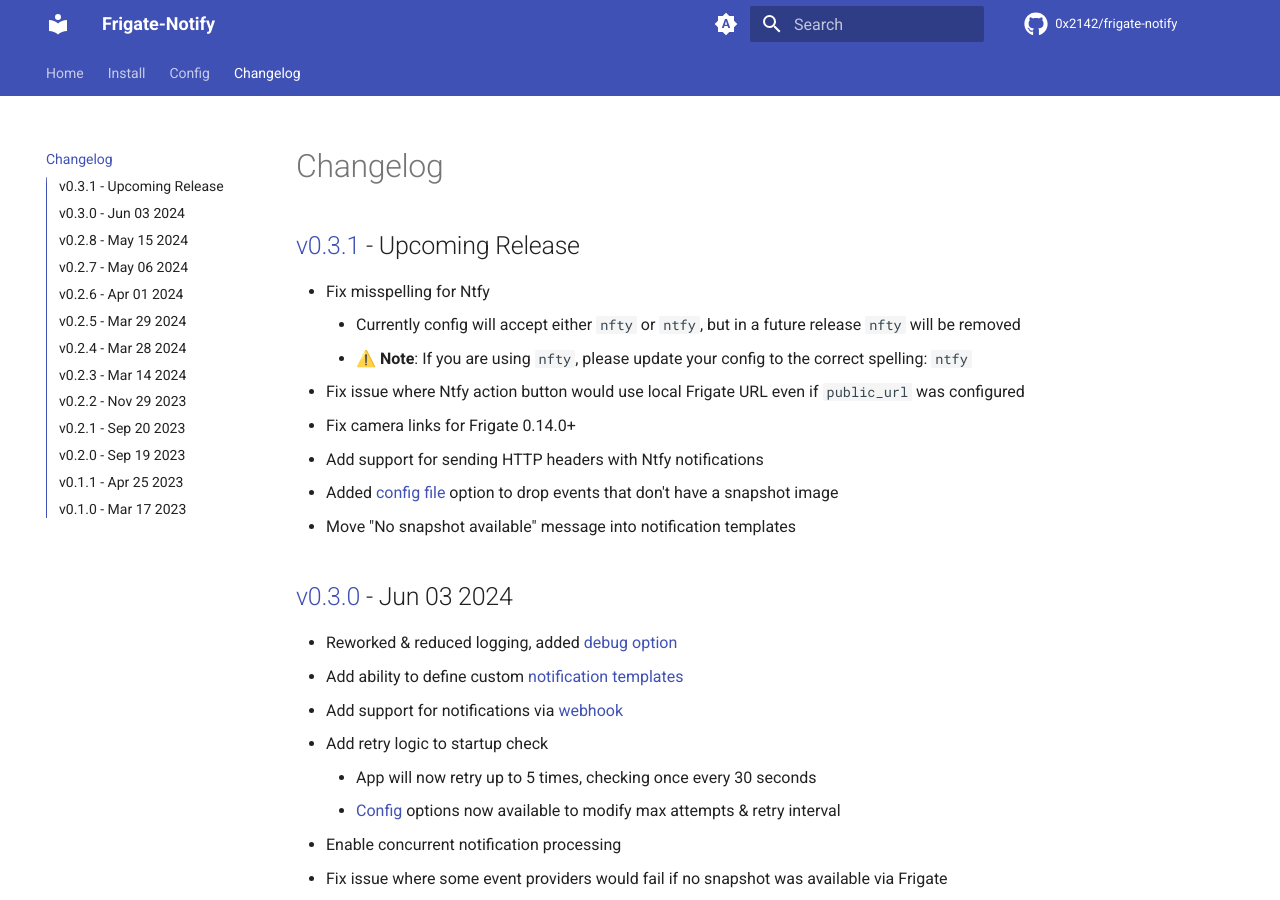
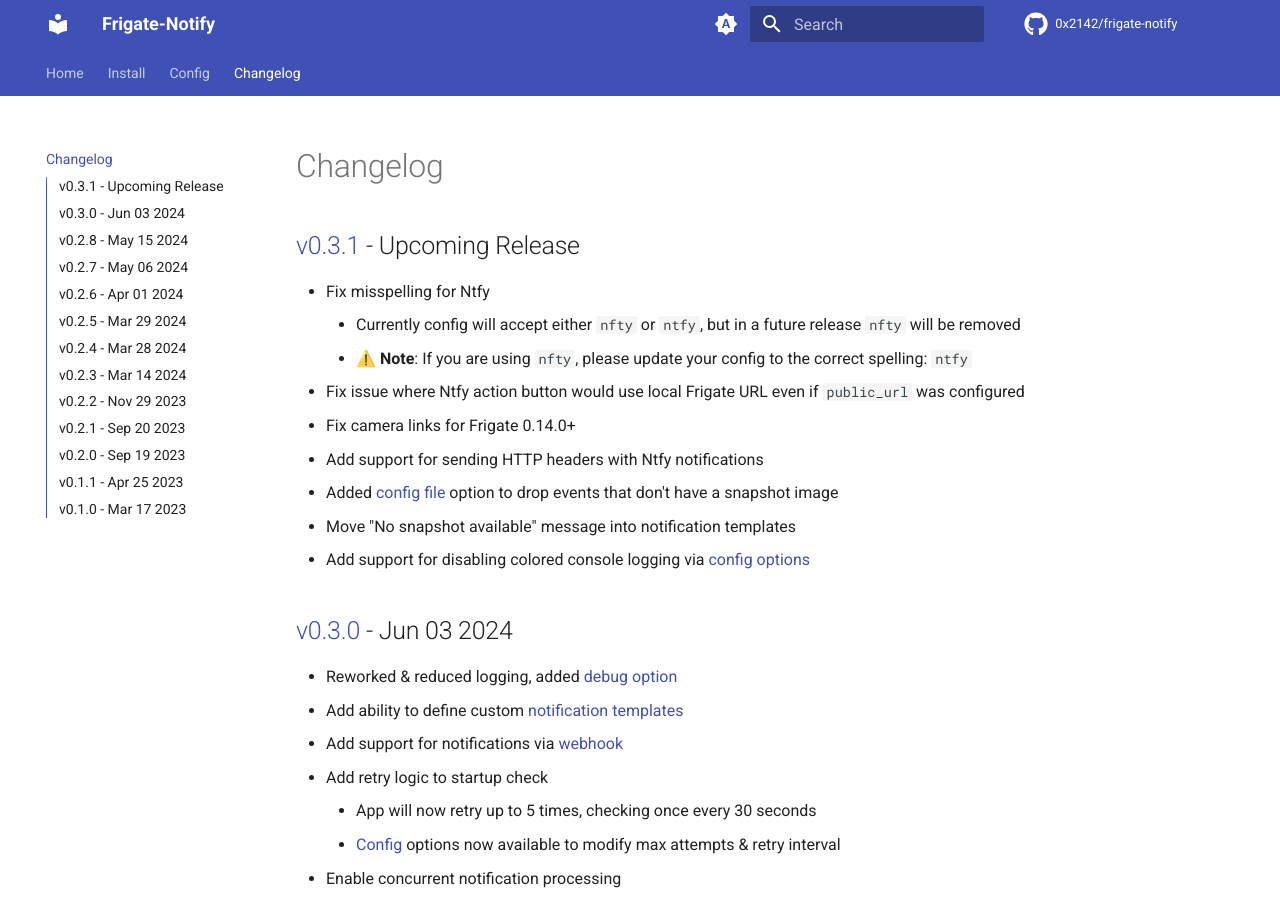
Before and after one commit to 0x2142/frigate-notify, an MkDocs documentation site: the page built from docs/changelog.md, in a window 1280 px wide and 900 px high. Built offline with MkDocs 1.6.1 and Material for MkDocs 9.7.7, drawn with Linux system fonts in a browser that asks for light colours; comment, search, counter and statistics services are not loaded; the version menu is left out.

```diff
--- a/docs/changelog.md
+++ b/docs/changelog.md
@@ -10,6 +10,7 @@
  - Add support for sending HTTP headers with Ntfy notifications
  - Added [config file](https://frigate-notify.0x2142.com/latest/config/file/#general) option to drop events that don't have a snapshot image
  - Move "No snapshot available" message into notification templates
+ - Add support for disabling colored console logging via [config options](https://frigate-notify.0x2142.com/latest/config/options/)
 
 ## [v0.3.0](https://github.com/0x2142/frigate-notify/releases/tag/v0.3.0) - Jun 03 2024
 
```
Also changed, not shown: 1 other file.
